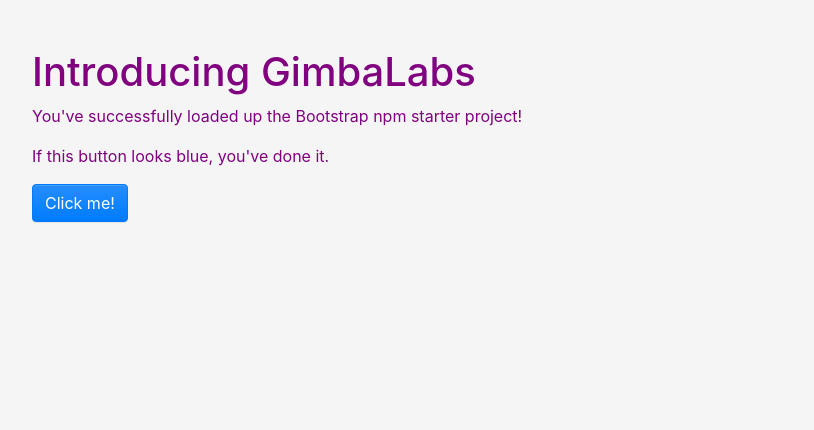
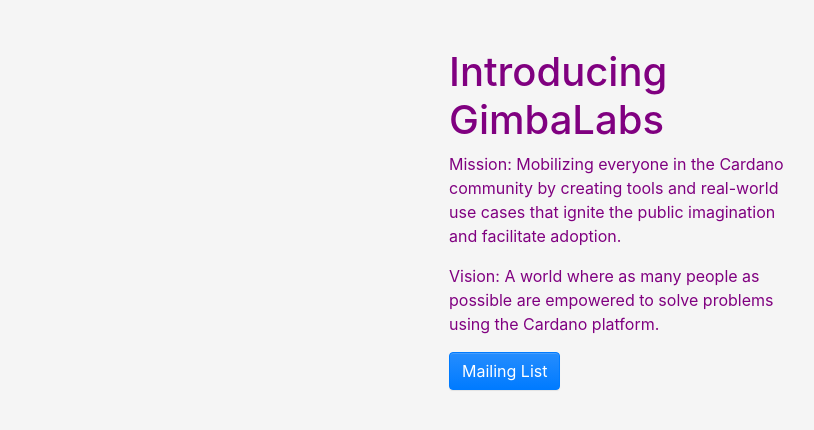
Before and after one commit to workshop-maybe/gl-test, a website with bundled scripts: page index.html in a window 1280 px wide. Shown: the whole page, without its empty margins (16-830 px from the left). Built offline with nearby package versions, Linux system fonts and the light colour scheme; files whose address does not match are found by name.

Commit message:
Initial home page updates

```diff
--- a/index.html
+++ b/index.html
@@ -7,10 +7,25 @@
     <title>Bootstrap npm starter</title>
   </head>
   <body>
-    <h1>Introducing GimbaLabs</h1>
-    <p>You've successfully loaded up the Bootstrap npm starter project!</p>
-    <p>If this button looks blue, you've done it.</p>
-    <button type="button" class="btn btn-primary" data-toggle="modal" data-target="#exampleModal">Click me!</button>
+
+    <div class="container">
+      <div class="row">
+        <div class="col"></div>
+
+        <div class="col">
+          <h1>Introducing GimbaLabs</h1>
+          <p>Mission: Mobilizing everyone in the Cardano community by creating tools and real-world use cases that ignite the public imagination and facilitate adoption.</p>
+          <p>Vision: A world where as many people as possible are empowered to solve problems using the Cardano platform.</p>
+          <button type="button" class="btn btn-primary" data-toggle="modal" data-target="#exampleModal">Mailing List</button>
+        </div>
+
+        <div class="col"></div>
+
+      </div>
+    </div>
+
+
+
 
     <div class="modal fade" id="exampleModal" tabindex="-1" role="dialog" aria-labelledby="exampleModalLabel" aria-hidden="true">
       <div class="modal-dialog modal-dialog-centered" role="document">
```
